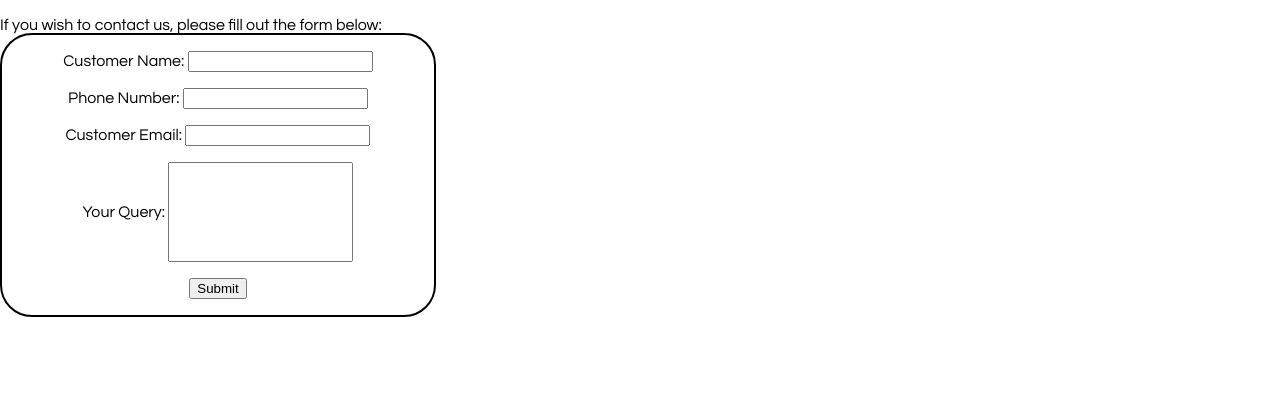
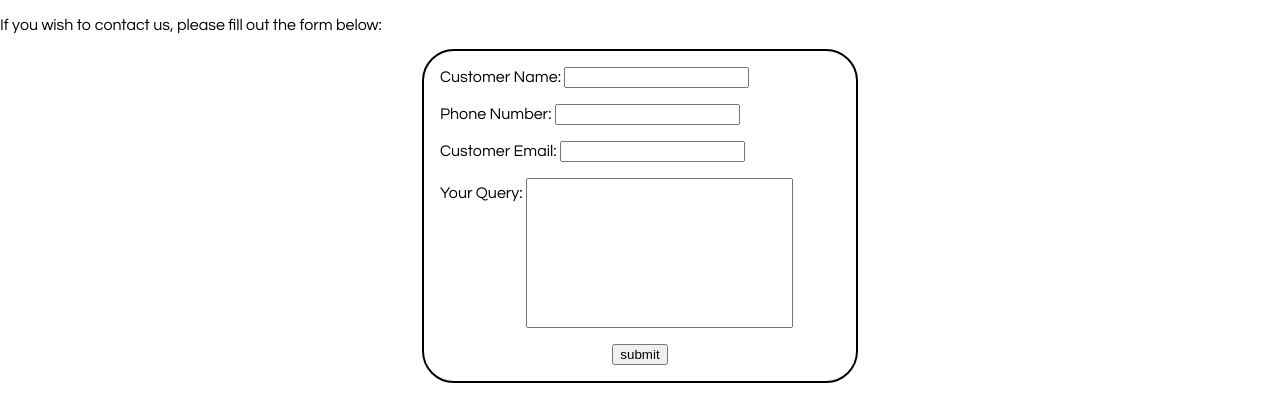
Before and after one commit to Bethashcroft/picnichamper, a plain HTML site: page contactus.html in a window 1280 px wide. Shown: the part 430-845 px from the top of the page. Before the commit the page ends 800 px from the top, so only its background shows below. Drawn offline with Linux system fonts and the light colour scheme.

Commit message:
contact us page

```diff
--- a/contactus.html
+++ b/contactus.html
@@ -35,6 +35,7 @@
       <section id="contacthead">
         If you wish to contact us, please fill out the form below:
       </section>
+      <div id="form">
         <form
           id="contactus"
           action="https://formsubmit.co/picnichamperbolton@gmail.com"
@@ -57,9 +58,11 @@
             min="0"
             max="1000"
           /><br /><br />
-
-        <input type="submit" />
+          <div id="submit">
+            <input type="submit" value="submit" />
+          </div>
         </form>
+      </div>
     </article>
   </body>
 </html>
--- a/picnic.css
+++ b/picnic.css
@@ -132,20 +132,34 @@ a {
 
 #contactus {
   font-family: Century Gothic;
-  text-align: center;
+  text-align: left;
+  display: inline-block;
   border: solid 2px black;
   border-radius: 2em;
   width: 25em;
   padding: 1em;
 }
 
+#form {
+  padding: 1em;
+  display: block;
+  text-align: center;
+}
+
+#submit {
+  text-align: center;
+}
 #contactpage {
   font-family: Century Gothic;
   text-align: center;
 }
 
 #query {
-  height: 100px;
+  height: 30px;
+  box-sizing: border-box;
+  width: 20em;
+  padding-bottom: 10em;
+  padding-top: 1em;
 }
 
 input::-webkit-inner-spin-button {
```
Lines whose indentation alone changed are shown as unchanged.
